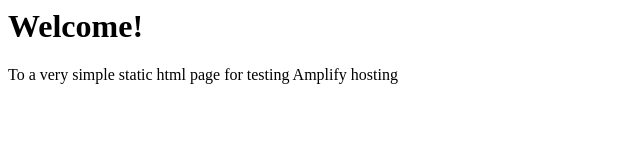
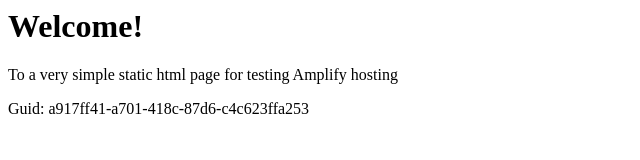
Before and after one commit to aws-aemilia-dub/Github-PR-Commit-Integration-Test-DoNotTouch-Gith-P5X5MO5I-v1-prod-eu-west-1, a website: page src/index.html in a window 1280 px wide. Shown: the whole page, without its empty margins (0-640 px from the left). Drawn offline with Linux system fonts and the light colour scheme.

Commit message:
commit from integ tests

```diff
--- a/src/index.html
+++ b/src/index.html
@@ -1,3 +1,5 @@
+
+
 <html lang="en">
 
 <head>
@@ -10,6 +12,6 @@
 <body>
     <h1>Welcome!</h1>
     <p>To a very simple static html page for testing Amplify hosting</p>
-</body>
+    <p>Guid: a917ff41-a701-418c-87d6-c4c623ffa253</p></body>
 
 </html>
```
